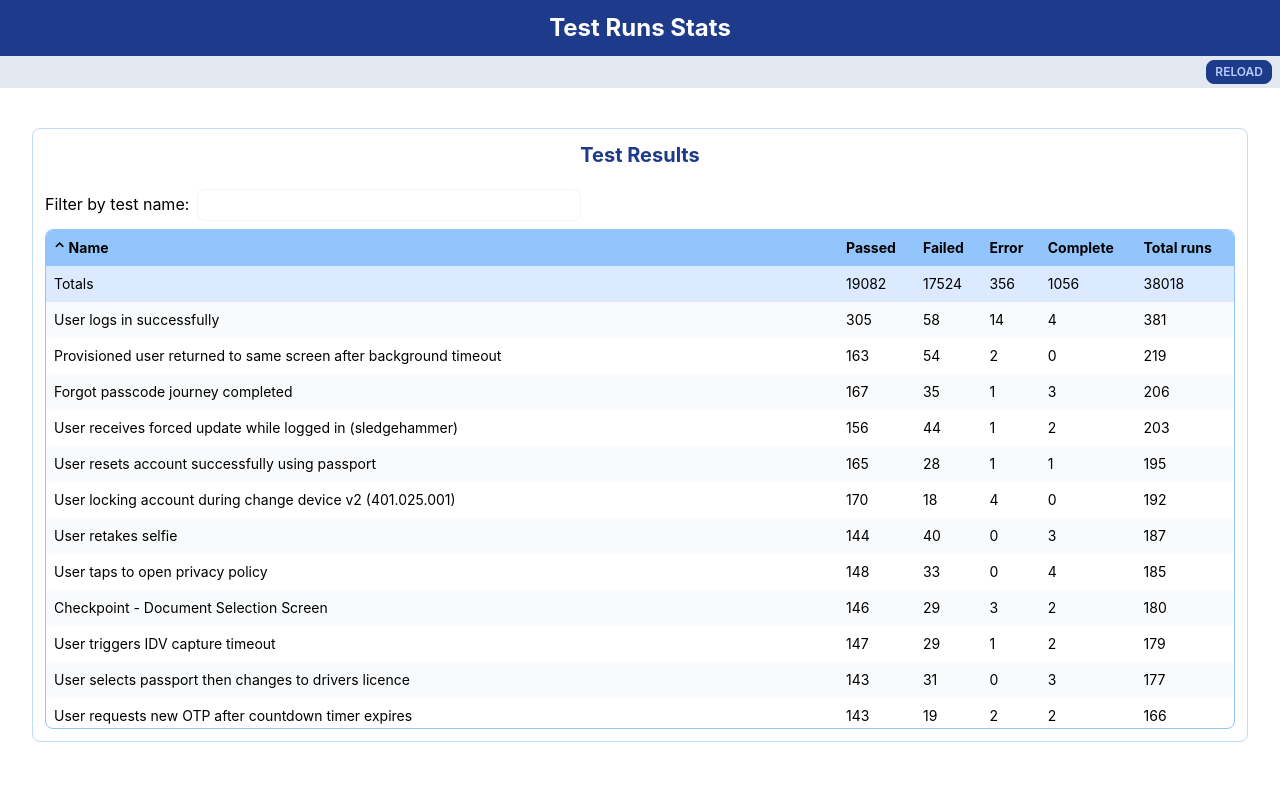
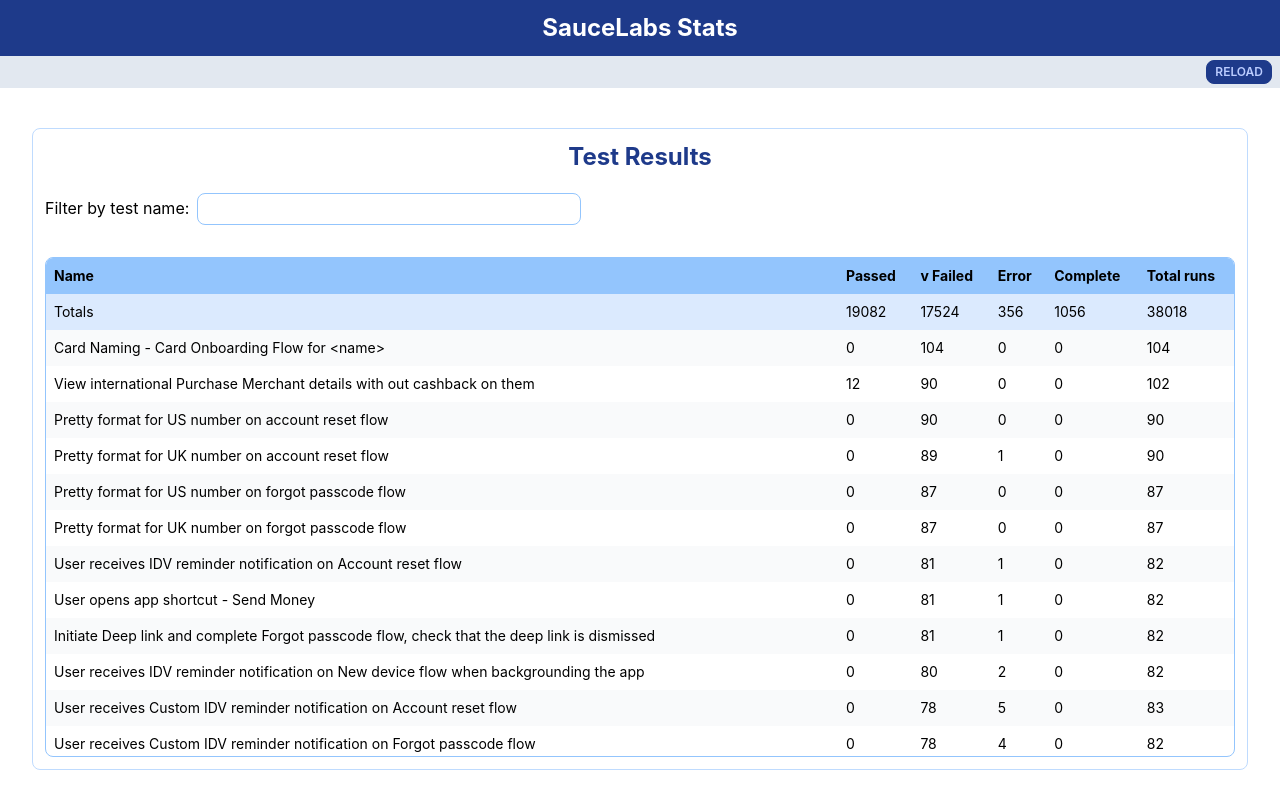
Before and after one commit to joaocjesus/SauceFlakiness, a React (Create React App) app: page / in a window 1280 px wide. Built offline with nearby package versions, Linux system fonts and the light colour scheme.

Commit message:
Table fix (sort / filter)

```diff
--- a/src/App.tsx
+++ b/src/App.tsx
@@ -3,7 +3,7 @@
 import { getTestCases } from "./api/sauce.api";
 import FlakinessTrend from "./components/FlakinessTrend";
 import { TestCases, TestCase, Error } from "./types/Tests.type";
-import Table from "./components/Table";
+import Table, { Order } from "./components/Table";
 
 const statusError = (title: string, result?: TestCases | Error): string => {
   let error;
@@ -81,7 +81,7 @@
   return (
     <div className="relative mx-auto">
       <h1 className="p-3 text-2xl h-14 align-middle text-center bg-primary text-white font-bold">
-        Test Runs Stats
+        SauceLabs Stats
       </h1>
       <div className="px-2 py-1 h-8 align-middle bg-slate-200 text-sm">
         {loading && <span className="text-primary">Loading data...</span>}
@@ -107,7 +107,7 @@
                 <Table
                   data={testData}
                   title="Test Results"
-                  // sort={{ column: "name", order: Order.ASC }}
+                  sort={{ column: "failed", order: Order.DESC }}
                   totalsRow="above"
                   filter={{
                     column: "name",
--- a/src/components/Table.tsx
+++ b/src/components/Table.tsx
@@ -1,7 +1,7 @@
 import { useEffect, useState } from "react";
 import { sortArray } from "../helpers/helpers";
 
-enum Order {
+export enum Order {
   ASC = "asc",
   DESC = "desc",
 }
@@ -49,41 +49,60 @@
   const [testNameFilter, setTestNameFilter] = useState<string>("");
   const [tableData, setTableData] = useState<ArrayOfObjects>([]);
   const [headers, setHeaders] = useState<string[]>([]);
-  const [columnSort, setColumnSort] = useState<SortProps>(
-    sort || defaultSort()
-  );
+  const [columnSort, setColumnSort] = useState<SortProps>(sort || defaultSort);
 
-  const filterData = (filterBy: string) => {
-    let sourceData = [...data];
+  useEffect(() => {
+    setHeaders(Object.keys(data[0]));
 
-    if (filterBy && filter) {
-      // Filter rows based on column value, if <filter> parameter was specified
-      sourceData = filter
-        ? sourceData.filter((row) =>
-            row[filter.column].toLowerCase().includes(filterBy.toLowerCase())
-          )
-        : sourceData;
-    }
+    const sortedData = sortData(data);
+    setTableData(sortedData || data);
+  }, []);
 
-    setTableData(sourceData);
+  useEffect(() => {
+    const sortedData = sortData(data);
+    setTableData(sortedData || data);
+  }, [columnSort]);
 
+  useEffect(() => {
     if (getTableData) {
       getTableData(tableData);
     }
+  }, [tableData]);
+
+  useEffect(() => {
+    if (testNameFilter) {
+      const filterUpdate = setTimeout(() => filterData(), 500);
+      return () => clearTimeout(filterUpdate);
+    }
+  }, [testNameFilter]);
+
+  const filterData = () => {
+    const sourceData = tableData?.length > 0 ? [...tableData] : [...data];
+
+    // Filter rows based on column value, if <filter> parameter was specified
+    const filtered = filter
+      ? [...sourceData].filter((row) =>
+          row[filter.column]
+            .toLowerCase()
+            .includes(testNameFilter.toLowerCase())
+        )
+      : sourceData;
+
+    setTableData(filtered);
   };
 
-  useEffect(() => {
-    setHeaders(Object.keys(data[0]));
-  }, []);
+  const sortData = (sourceData: ArrayOfObjects) => {
+    let { column, order } = columnSort;
 
-  useEffect(() => {
-    const filterUpdate = setTimeout(() => filterData(testNameFilter), 500);
-    return () => clearTimeout(filterUpdate);
-  }, [testNameFilter]);
+    // Sort data if <sort> parameter was specified
+    const sortedData = sortArray({
+      column,
+      order,
+      array: sourceData,
+    });
 
-  if (!Array.isArray(data) || data.length === 0) {
-    return null;
-  }
+    return sortedData;
+  };
 
   const getIcon = (order: Order) => {
     switch (order) {
@@ -91,13 +110,6 @@
         return SORT_ASC_ICON;
       case Order.DESC:
         return SORT_DESC_ICON;
-    }
-  };
-
-  const handleFilterChange = (e: { target: { value: any } }) => {
-    const value = e.target.value;
-    if (!Number.isNaN(value)) {
-      setTestNameFilter(value);
     }
   };
 
@@ -128,32 +140,6 @@
     return `${sortIcon} ${newHeader}`;
   };
 
-  const sortData = () => {
-    let { column, order } = columnSort;
-
-    // Sort data if <sort> parameter was specified
-    const sortedData = sortArray({
-      column,
-      order,
-      array: tableData,
-    });
-
-    setTableData(sortedData);
-  };
-
-  const handleColumnClick = (header: string) => {
-    switch (columnSort?.order) {
-      case Order.ASC:
-        setColumnSort({ column: header, order: Order.DESC });
-        break;
-      case Order.DESC:
-        setColumnSort({ column: header, order: Order.ASC });
-        break;
-    }
-
-    sortData();
-  };
-
   const getStyle = (header: string, colIndex: number): string => {
     if (!headerStyle) return "";
 
@@ -167,10 +153,22 @@
     return column?.style || "";
   };
 
+  const handleColumnClick = (header: string) => {
+    const newOrder = columnSort.order === Order.ASC ? Order.DESC : Order.ASC;
+    setColumnSort({ column: header, order: newOrder });
+  };
+
+  const handleFilterChange = (e: { target: { value: any } }) => {
+    const value = e.target.value;
+    if (!Number.isNaN(value)) {
+      setTestNameFilter(value);
+    }
+  };
+
   return (
     <div className="mt-5 border border-blue-200 rounded-lg p-3">
       {title && (
-        <div className="text-center text-primary font-bold text-xl">
+        <div className="text-center text-primary font-bold text-2xl">
           {title}
         </div>
       )}
@@ -184,8 +182,15 @@
                 id="test-name"
                 value={testNameFilter}
                 onChange={handleFilterChange}
-                className="input input-bordered input-sm ml-2 w-96"
+                className="input input-bordered border-secondary focus:border-primary input-sm ml-2 w-96"
               />
+              <div className="h-6">
+                {testNameFilter.length > 0 && tableData.length === 0 && (
+                  <span className="text-sm text-error">
+                    No data found! Maybe try changing the filter.
+                  </span>
+                )}
+              </div>
             </div>
           )}
           <div className="mt-2 overflow-y-auto border border-blue-300 rounded-lg max-h-[500px]">
--- a/src/helpers/helpers.ts
+++ b/src/helpers/helpers.ts
@@ -10,25 +10,27 @@
     // Determine the data type of the specified column
     const dataType = typeof array[0][column];
 
-    return array.sort((a, b) => {
+    // Set the comparison factor based on the order
+    const comparisonFactor = order === 'asc' ? 1 : -1;
+
+    const sorted = [...array].sort((a, b) => {
         if (dataType === 'number') {
-            return order === 'asc'
-                ? a[column] - b[column]
-                : b[column] - a[column];
+            return comparisonFactor * (a[column] - b[column]);
         } else if (dataType === 'string') {
-            const comparison = order === 'asc' ? 1 : -1;
             if (a[column] < b[column]) {
-                return -1 * comparison;
+                return -1 * comparisonFactor;
             }
             if (a[column] > b[column]) {
-                return 1 * comparison;
+                return 1 * comparisonFactor;
             }
             return 0;
         } else {
             throw new Error(`Unsupported data type for column "${column}": ${dataType}`);
         }
     });
-}
+    return sorted;
+};
+
 
 export const getEmptyValues = (params: object) => {
     const empty: string[] = [];
```
